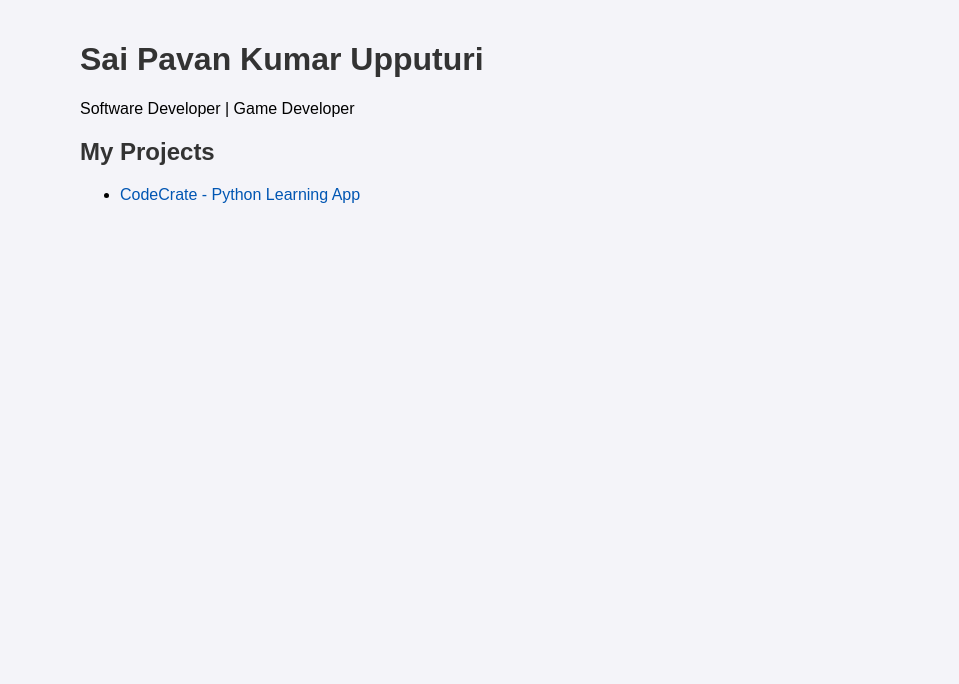
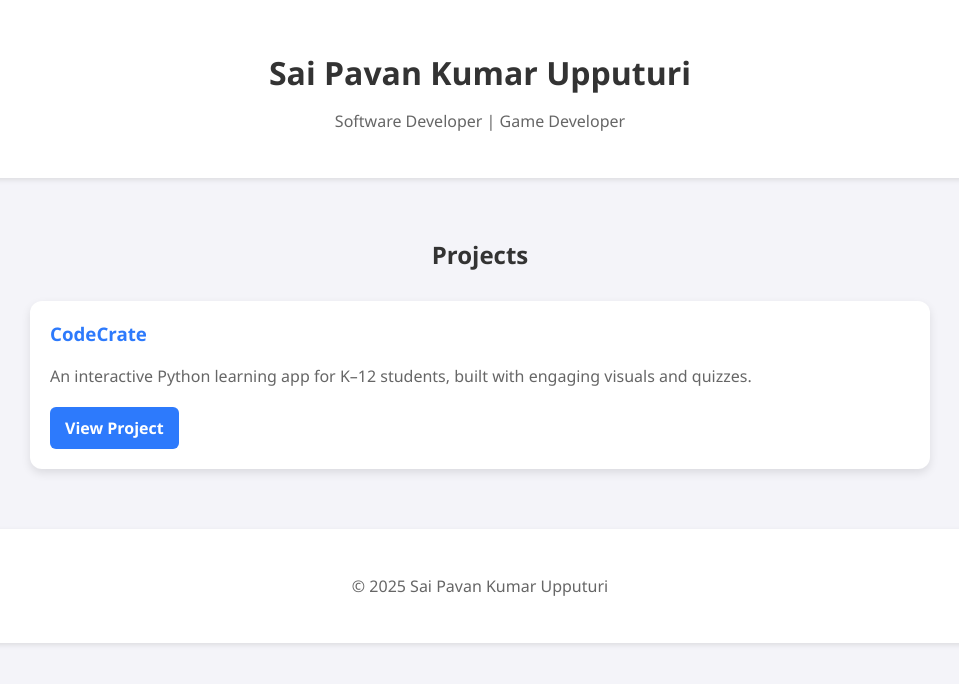
Before and after one commit to SAIPAVAN199/Portfolio, a plain HTML site: page index.html in a window 1280 px wide. Shown: the whole page, without its empty margins (160-1119 px from the left). Drawn offline with Linux system fonts and the light colour scheme.

Commit message:
Professional layout with project card design

```diff
--- a/index.html
+++ b/index.html
@@ -1,17 +1,27 @@
 <!DOCTYPE html>
 <html lang="en">
 <head>
-    <meta charset="UTF-8">
-    <title>Sai Pavan Kumar Upputuri - Portfolio</title>
-    <link rel="stylesheet" href="styles.css">
+  <meta charset="UTF-8">
+  <title>Sai Pavan Kumar Upputuri - Portfolio</title>
+  <link rel="stylesheet" href="styles.css">
 </head>
 <body>
+  <header>
     <h1>Sai Pavan Kumar Upputuri</h1>
     <p>Software Developer | Game Developer</p>
+  </header>
 
-    <h2>My Projects</h2>
-    <ul>
-        <li><a href="./projects/codecrate/">CodeCrate - Python Learning App</a></li>
-    </ul>
+  <section class="projects-section">
+    <h2>Projects</h2>
+    <div class="project-card">
+      <h3>CodeCrate</h3>
+      <p>An interactive Python learning app for K–12 students, built with engaging visuals and quizzes.</p>
+      <a href="./projects/codecrate/" class="view-button" target="_blank">View Project</a>
+    </div>
+  </section>
+
+  <footer>
+    <p>&copy; 2025 Sai Pavan Kumar Upputuri</p>
+  </footer>
 </body>
 </html>
--- a/styles.css
+++ b/styles.css
@@ -1,20 +1,70 @@
 body {
-    font-family: Arial, sans-serif;
-    background-color: #f4f4f9;
-    max-width: 800px;
-    margin: 0 auto;
-    padding: 20px;
+  font-family: 'Segoe UI', Tahoma, Geneva, Verdana, sans-serif;
+  background-color: #f4f4f9;
+  margin: 0;
+  padding: 0;
+  display: flex;
+  flex-direction: column;
+  align-items: center;
 }
 
-h1, h2 {
-    color: #333;
+header, footer {
+  text-align: center;
+  padding: 30px 20px;
+  background-color: #ffffff;
+  width: 100%;
+  box-shadow: 0 2px 5px rgba(0,0,0,0.1);
 }
 
-a {
-    color: #0056b3;
-    text-decoration: none;
+h1 {
+  font-size: 2em;
+  margin-bottom: 5px;
+  color: #333;
 }
 
-a:hover {
-    text-decoration: underline;
+p {
+  color: #666;
 }
+
+.projects-section {
+  max-width: 900px;
+  padding: 40px 20px;
+  width: 100%;
+}
+
+h2 {
+  text-align: center;
+  margin-bottom: 30px;
+  color: #333;
+}
+
+.project-card {
+  background-color: #ffffff;
+  padding: 20px;
+  margin-bottom: 20px;
+  border-radius: 12px;
+  box-shadow: 0 4px 10px rgba(0,0,0,0.1);
+}
+
+.project-card h3 {
+  margin-top: 0;
+  color: #2d7afc;
+}
+
+.project-card p {
+  margin: 10px 0 20px;
+}
+
+.view-button {
+  display: inline-block;
+  padding: 10px 15px;
+  background-color: #2d7afc;
+  color: white;
+  text-decoration: none;
+  border-radius: 6px;
+  font-weight: bold;
+}
+
+.view-button:hover {
+  background-color: #1b5fc0;
+}
```
